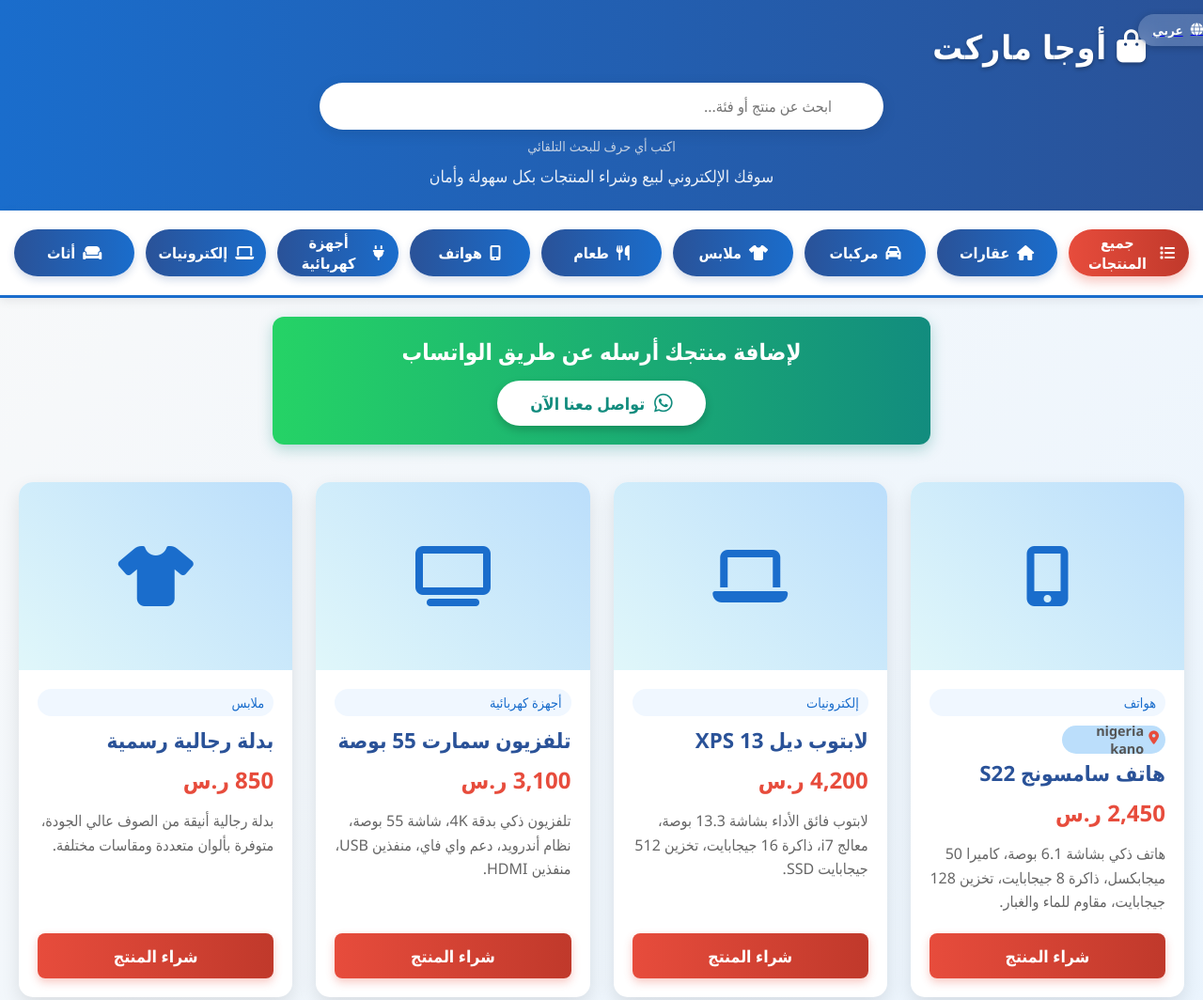
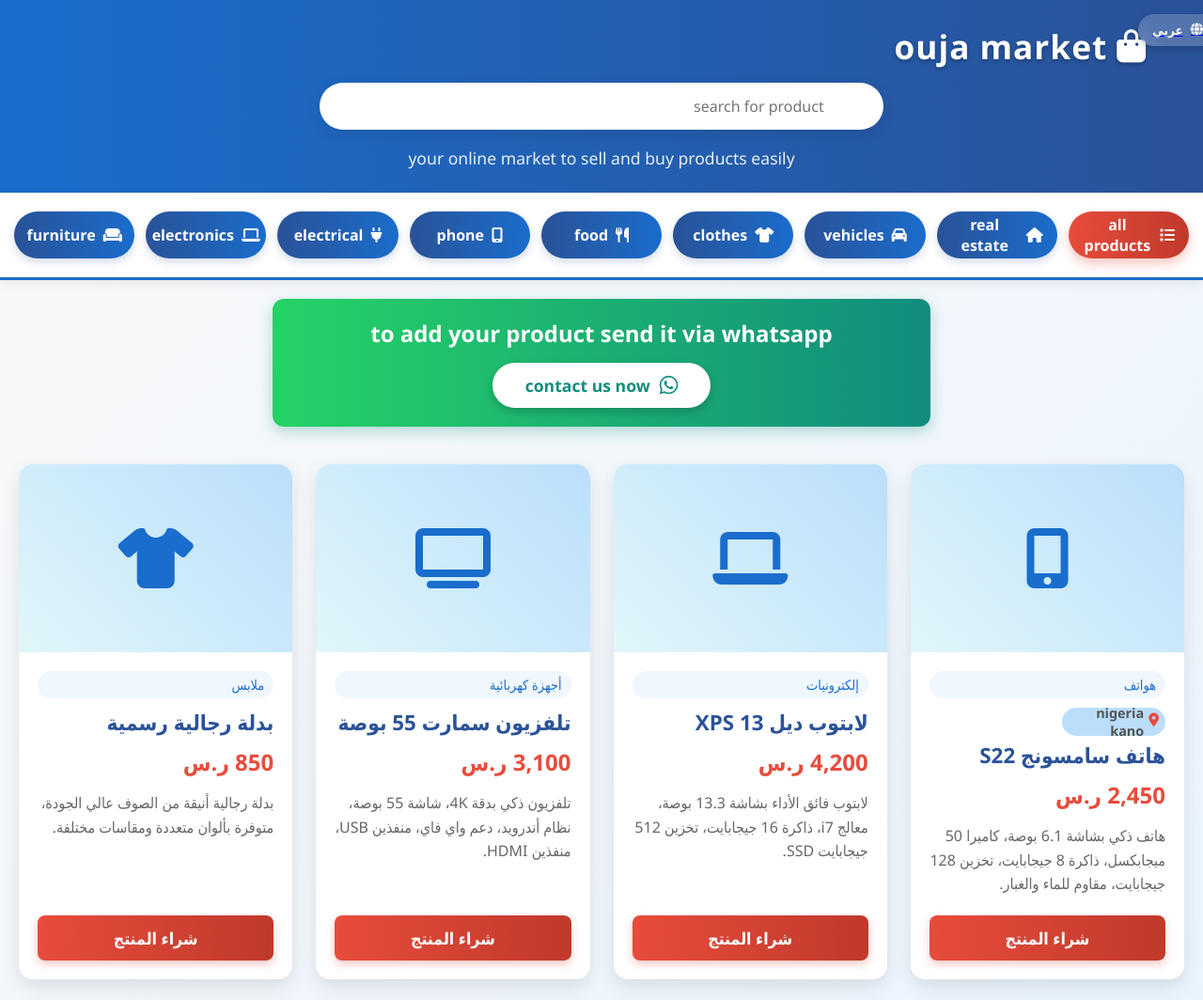
Before and after one commit to GroupMsBusiness/ms.oujamarket, a plain HTML site: page index.en.html in a window 1280 px wide. Shown: the top 1064 px of the page at 94% size. Drawn offline with Linux system fonts and the light colour scheme.

Commit message:
Update index.en.html

```diff
--- a/index.en.html
+++ b/index.en.html
@@ -3,7 +3,7 @@
 <head>
     <meta charset="UTF-8">
     <meta name="viewport" content="width=device-width, initial-scale=1.0">
-    <title>أوجا ماركت - سوقك الإلكتروني</title>
+    <title>ouja market</title>
     <link rel="stylesheet" href="https://cdnjs.cloudflare.com/ajax/libs/font-awesome/6.4.0/css/all.min.css">
     <link rel="stylesheet" href="style.en.css">
 </head>
@@ -17,39 +17,39 @@
     </div>
         <div class="header-content">
             <div class="logo-section">
-                <h1><i class="fas fa-shopping-bag"></i> أوجا ماركت</h1>
+                <h1><i class="fas fa-shopping-bag"></i>ouja market</h1>
             </div>
 
             <div class="search-container">
-                <input type="text" class="search-input" id="searchInput" placeholder="ابحث عن منتج أو فئة...">
+                <input type="text" class="search-input" id="searchInput" placeholder="  search for product">
 
-                <div class="search-stats">اكتب أي حرف للبحث التلقائي</div>
+                <div class="search-stats"></div>
             </div>
 
-            <p class="header-subtitle">سوقك الإلكتروني لبيع وشراء المنتجات بكل سهولة وأمان</p>
+            <p class="header-subtitle">your online market to sell and buy products easily</p>
         </div>
     </header>
 
     <div class="categories-container">
-        <button class="category-btn active-category" data-category="الكل"><i class="fas fa-list"></i> جميع المنتجات</button>
-        <button class="category-btn" data-category="عقارات"><i class="fas fa-home"></i> عقارات</button>
-        <button class="category-btn" data-category="مركبات"><i class="fas fa-car"></i> مركبات</button>
-        <button class="category-btn" data-category="ملابس"><i class="fas fa-tshirt"></i> ملابس</button>
-        <button class="category-btn" data-category="طعام"><i class="fas fa-utensils"></i> طعام</button>
-        <button class="category-btn" data-category="هواتف"><i class="fas fa-mobile-alt"></i> هواتف</button>
-        <button class="category-btn" data-category="أجهزة كهربائية"><i class="fas fa-plug"></i> أجهزة كهربائية</button>
-        <button class="category-btn" data-category="إلكترونيات"><i class="fas fa-laptop"></i> إلكترونيات</button>
-        <button class="category-btn" data-category="أثاث"><i class="fas fa-couch"></i> أثاث</button>
+        <button class="category-btn active-category" data-category="all"><i class="fas fa-list"></i> all products</button>
+        <button class="category-btn" data-category="real estate"><i class="fas fa-home"></i> real estate</button>
+        <button class="category-btn" data-category="vehicles"><i class="fas fa-car"></i> vehicles</button>
+        <button class="category-btn" data-category="clothes"><i class="fas fa-tshirt"></i> clothes</button>
+        <button class="category-btn" data-category="food"><i class="fas fa-utensils"></i> food</button>
+        <button class="category-btn" data-category="phone"><i class="fas fa-mobile-alt"></i> phone</button>
+        <button class="category-btn" data-category="electrical"><i class="fas fa-plug"></i>electrical</button>
+        <button class="category-btn" data-category="electronics"><i class="fas fa-laptop"></i> electronics</button>
+        <button class="category-btn" data-category="furniture"><i class="fas fa-couch"></i> furniture</button>
     </div>
 
     <div class="search-results-info" id="resultsInfo">
-        يتم عرض <span id="resultsCount">0</span> منتج من أصل <span id="totalProducts">0</span>
+         is displayed <span id="resultsCount">0</span> product out of <span id="totalProducts">0</span>
     </div>
 
     <div class="whatsapp-section">
-        <h2>لإضافة منتجك أرسله عن طريق الواتساب</h2>
-        <a class="wat11" href=""><button class="whatsapp-btn">
-            <i class="fab fa-whatsapp"></i> تواصل معنا الآن
+        <h2>to add your product send it via whatsapp</h2>
+        <a class="wat11" href="https://wa.me/+966568824106"><button class="whatsapp-btn">
+            <i class="fab fa-whatsapp"></i> contact us now
         </button></a>
     </div>
 
```
